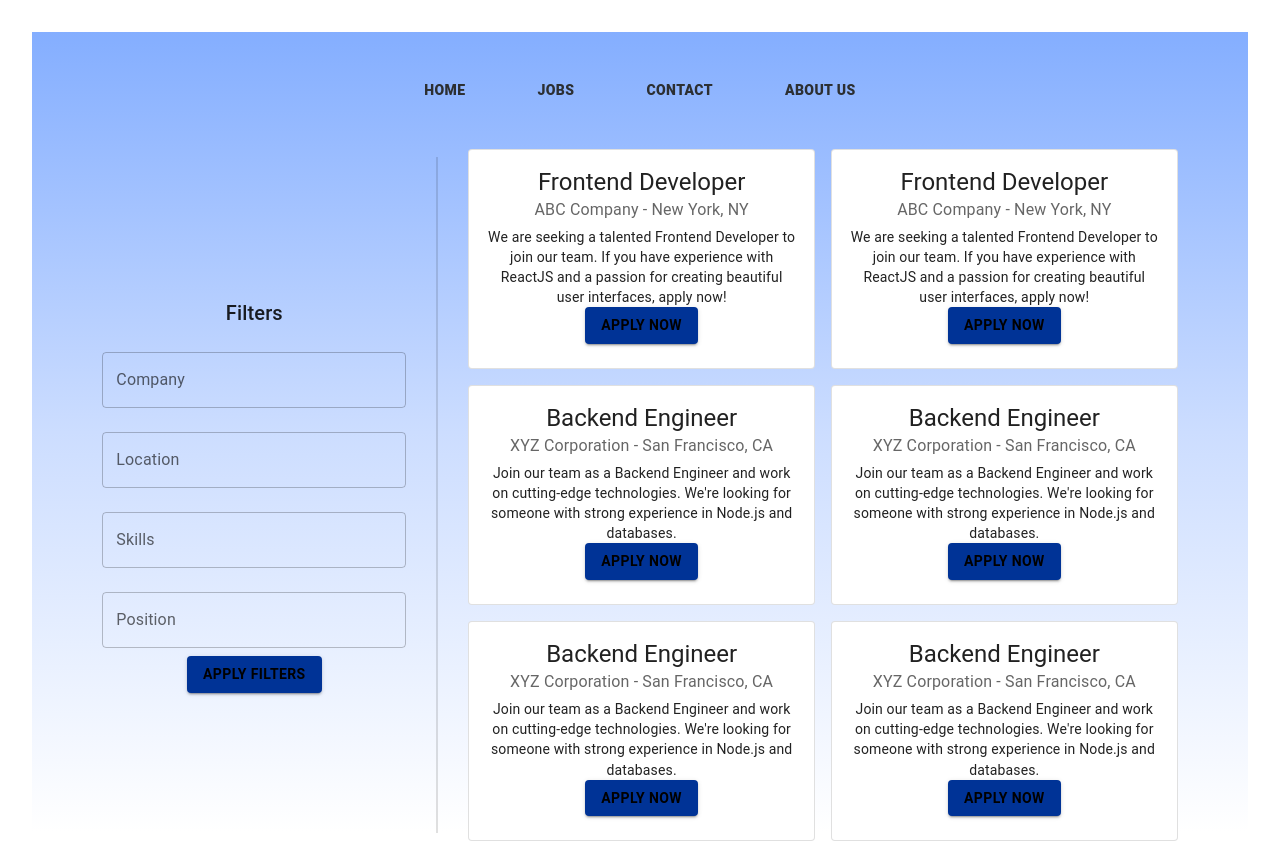
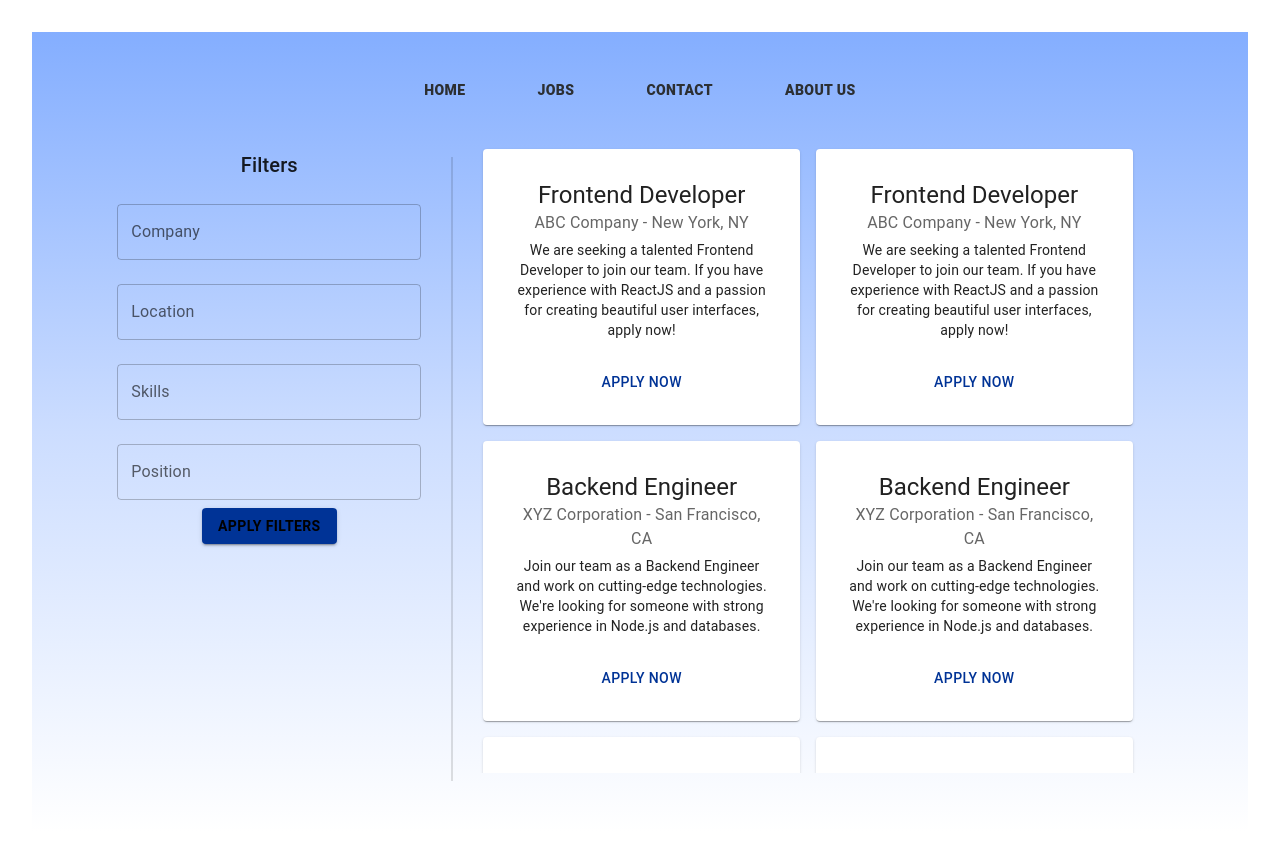
Before and after one commit to Abhay2342/innovateX_Hackathon, a React (Vite) app in the folder client/: page /jobs in a window 1280 px wide. Built offline with nearby package versions, Linux system fonts and the light colour scheme.

Commit message:
basic jobspage done

```diff
--- a/client/src/components/JobListingCard.jsx
+++ b/client/src/components/JobListingCard.jsx
@@ -9,8 +9,8 @@ const JobListingCard = ({
   applyLink,
 }) => {
   return (
-    <Card variant="outlined">
-      <CardContent>
+    <Card variant="elevation">
+      <CardContent sx={{ padding: "30px" }}>
         <Typography variant="h5" component="h2">
           {jobTitle}
         </Typography>
@@ -21,7 +21,8 @@ const JobListingCard = ({
           {description}
         </Typography>
         <Button
-          variant="contained"
+          sx={{ marginTop: 3 }}
+          variant="text"
           color="primary"
           href={applyLink}
           target="_blank"
--- a/client/src/pages/jobs/JobsPage.jsx
+++ b/client/src/pages/jobs/JobsPage.jsx
@@ -94,7 +94,7 @@ const JobsPage = () => {
       alignItems="center"
       style={{ height: "80vh" }}
     >
-      <Grid item xs={3}>
+      <Grid item xs={3} alignSelf={"flex-start"}>
         {" "}
         <FilterSidebar
           filters={filters}
@@ -104,12 +104,20 @@ const JobsPage = () => {
       </Grid>
       <Divider
         orientation="vertical"
-        sx={{ marginX: "30px", borderRightWidth: 2 }}
+        sx={{ marginLeft: "30px", borderRightWidth: 2 }}
         variant="middle"
         flexItem
       />
 
-      <Grid item container xs={7} spacing={2} alignSelf={"flex-start"}>
+      <Grid
+        item
+        container
+        xs={7}
+        spacing={2}
+        height={"80vh"}
+        alignSelf={"flex-start"}
+        sx={{ overflowY: "auto", paddingX: "30px" }}
+      >
         <Grid item xs={6}>
           <JobListingCard
             jobTitle="Frontend Developer"
```
